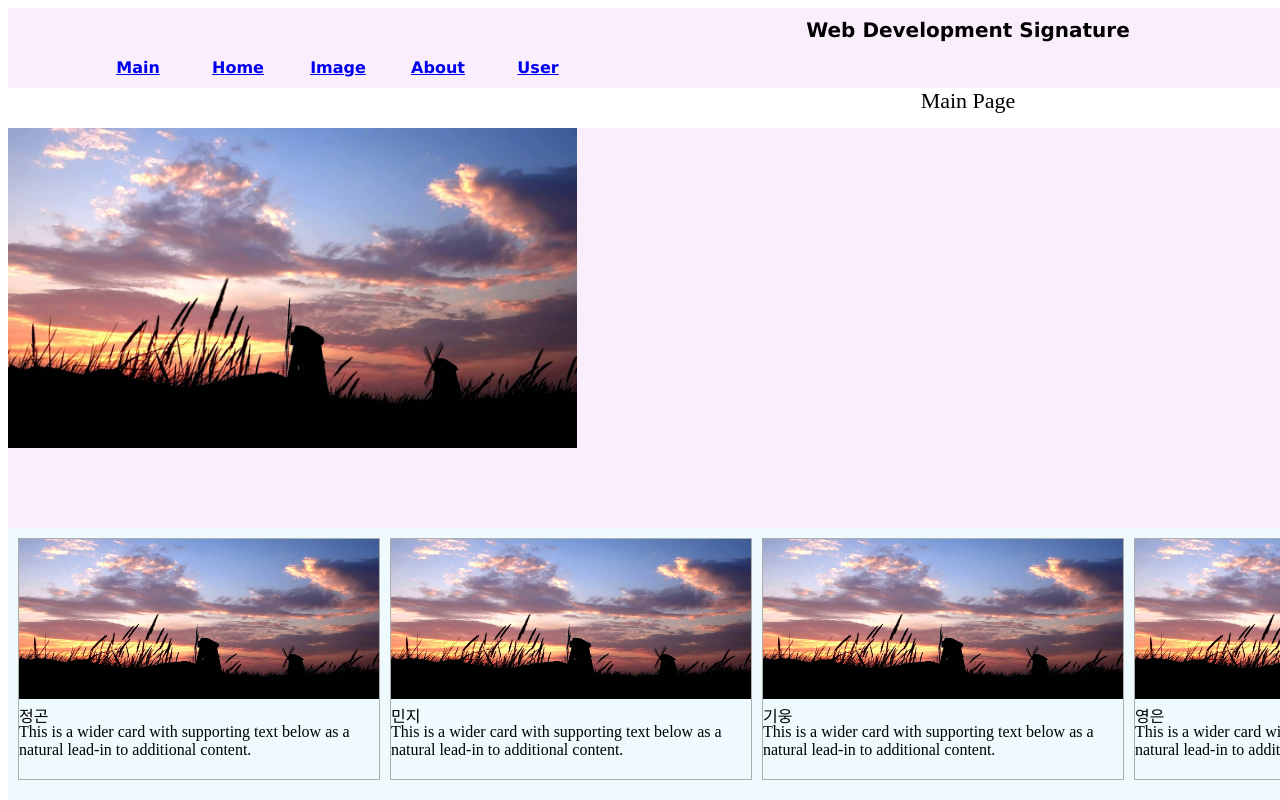
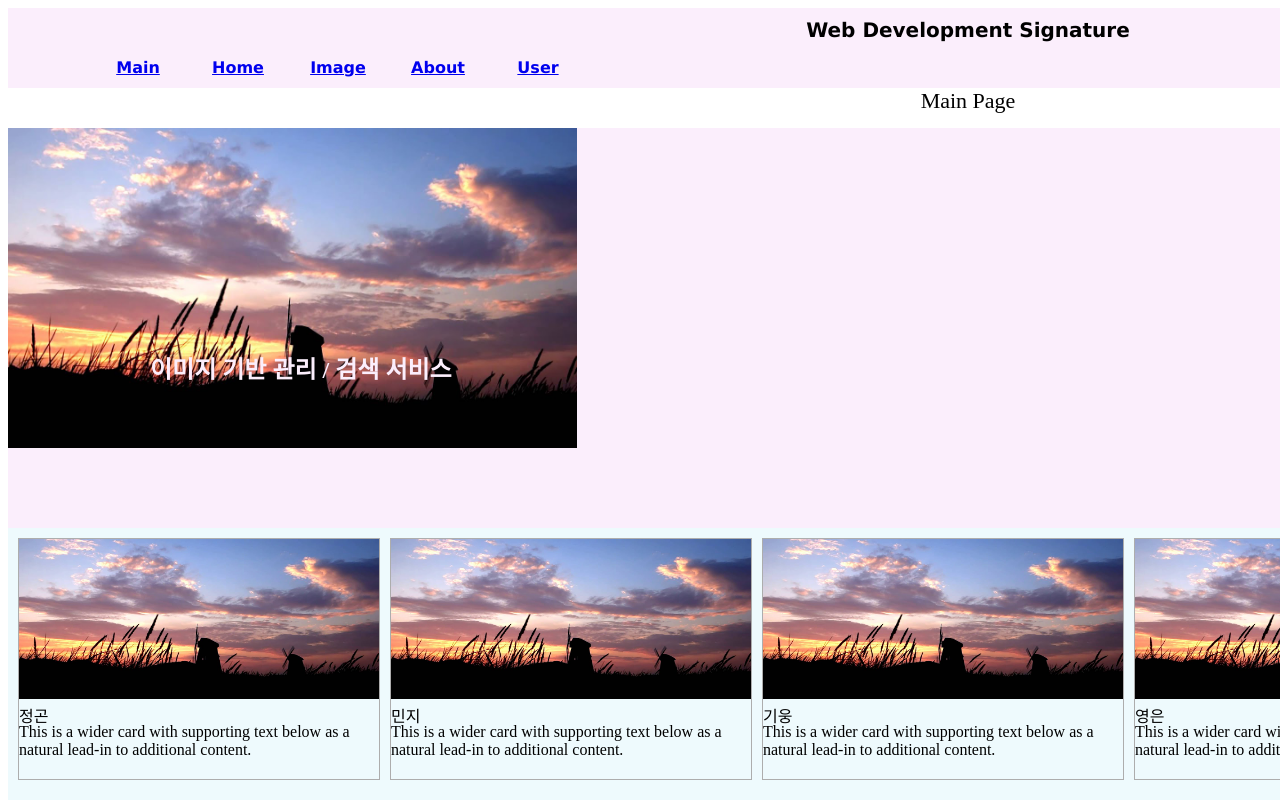
Before and after one commit to haydenbang/wds-client, a React (Create React App) app: page /main in a window 1280 px wide. Shown: the top 800 px of the page. Built offline with nearby package versions, Linux system fonts and the light colour scheme; the HTML template or start-up script is replaced by a standard one.

Commit message:
[SPRINT1][Hayden] TEST Main 수정

```diff
--- a/src/pages/main/Main.css
+++ b/src/pages/main/Main.css
@@ -19,6 +19,16 @@
     text-align: center;
 }
 
+.wds-main__main_title {
+    z-index: 100;
+    position: absolute;
+    font-size: 24px;
+    font-weight: bold;
+    left: 150px;
+    top: 350px;
+    color: #FBEEFC;
+}
+
 .wds-main__body {
     width: 100%;
     height: calc(100% - 400px);
--- a/src/pages/main/Main.js
+++ b/src/pages/main/Main.js
@@ -19,6 +19,7 @@ class Main extends Component {
         <div className="wds-main__title">Main Page</div>
         <div className="wds-main__header">
           <img className="wds-main__key-visual" src="/images/main__keyvisual.jpg" alt="main__keyvisual" />
+          <span className="wds-main__main_title">이미지 기반 관리 / 검색 서비스</span>
         </div>
         <div className="wds-main__body">
           <div className="wds-main__body-container">
```
